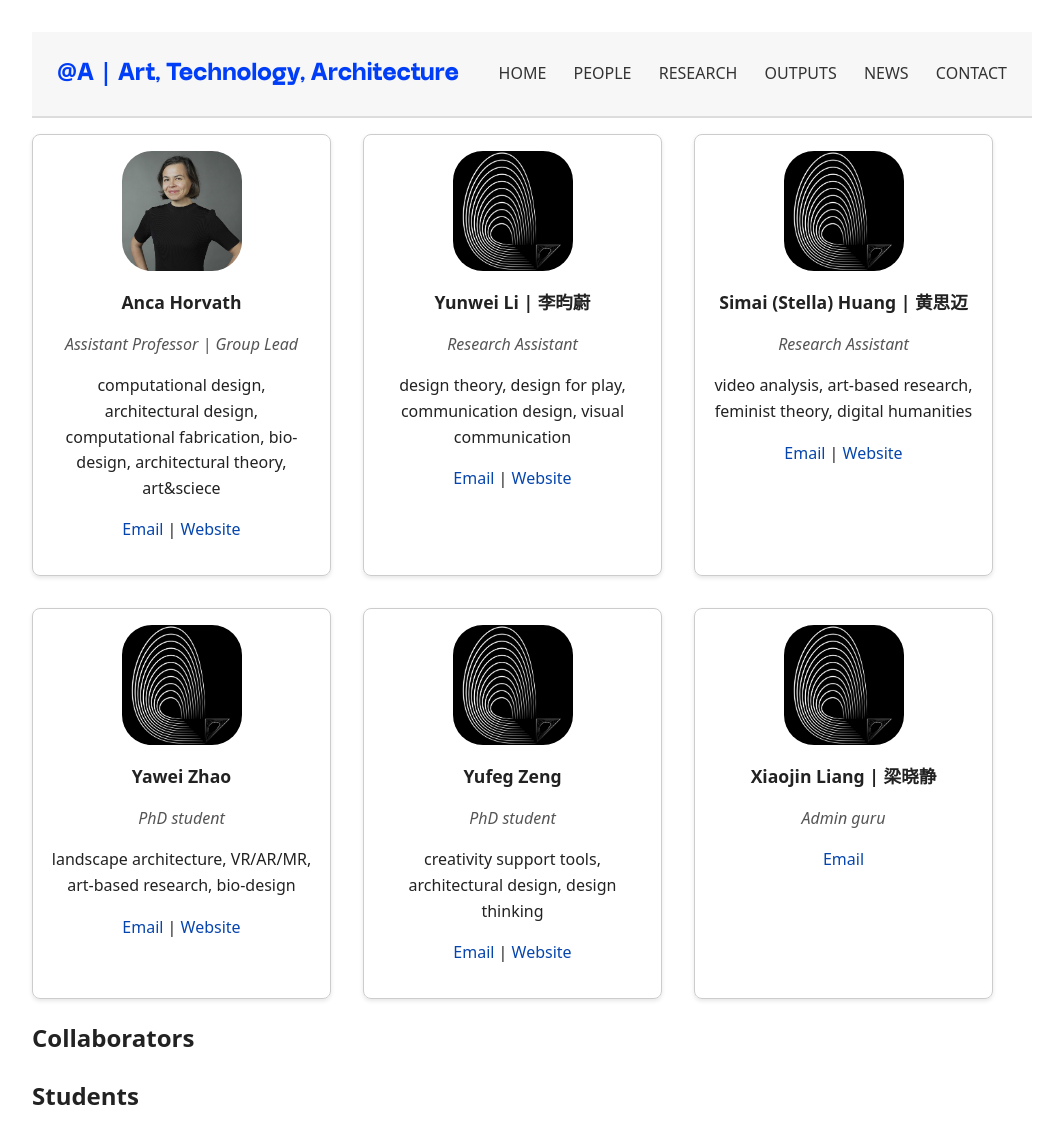
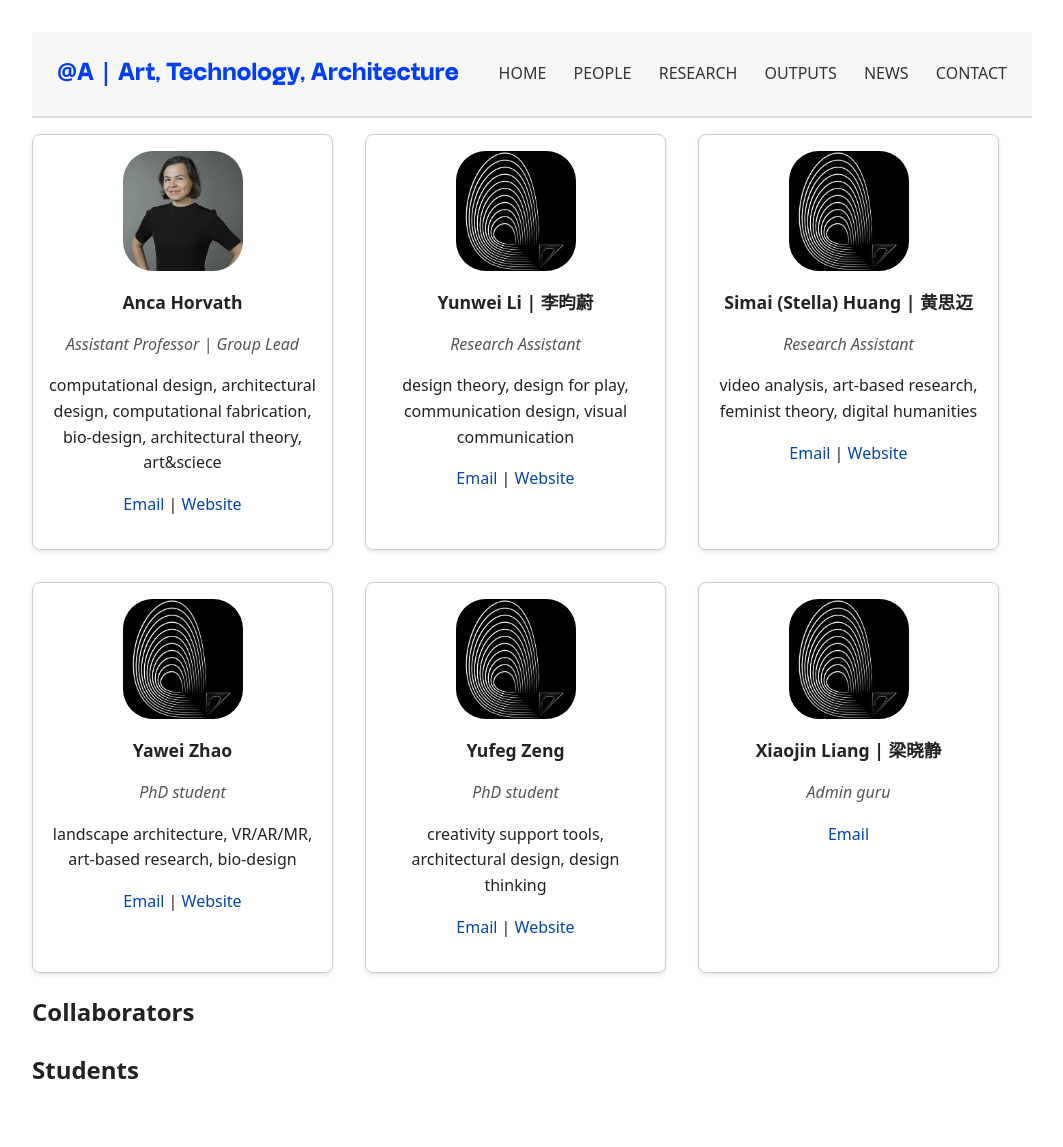
Before and after one commit to anqua/at-a, a Jekyll site: the page built from people.md, in a window 1280 px wide. Shown: the whole page, without its empty margins (108-1171 px from the left). Built offline with Jekyll 4.4.1, drawn with Linux system fonts in a browser that asks for light colours; some web fonts are replaced; after the commit the page ends 1122 px from its top, so only the background shows below that.

Commit message:
Update style.css

```diff
--- a/assets/css/style.css
+++ b/assets/css/style.css
@@ -156,7 +156,7 @@ h1 {
 .person-card {
   border: 1px solid #ccc;
   padding: 1em;
-  flex: 0 1 265px;
+  flex: 0 1 267px;
   text-align: center;
   border-radius: 8px;
   box-shadow: 0 2px 4px rgba(0,0,0,0.1);
```
